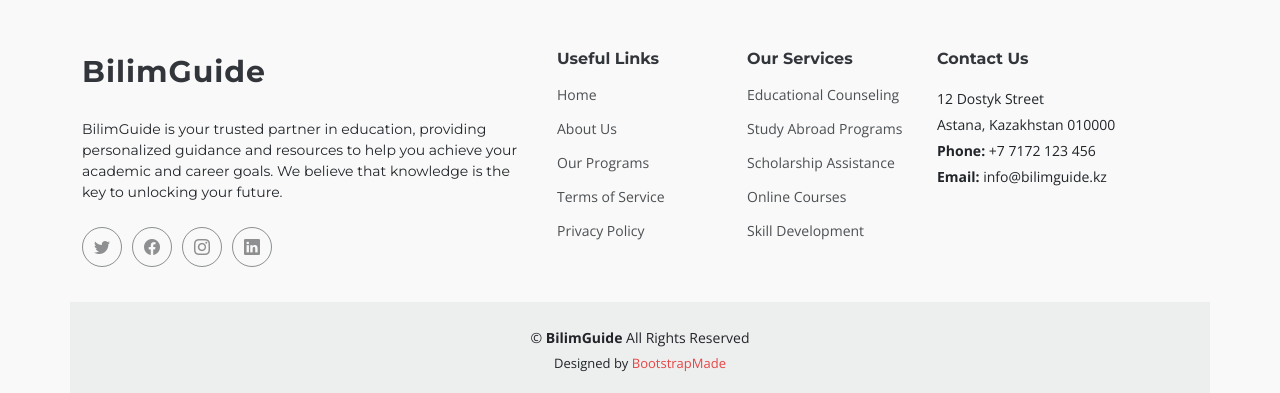
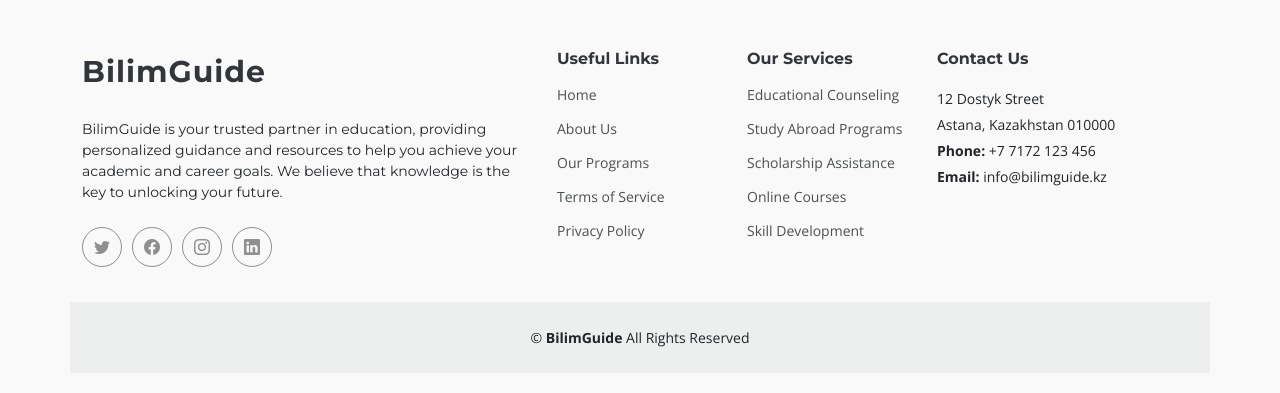
Before and after one commit to Kedzy77/finalproject, a Flask app: page / in a window 1280 px wide. Shown: the part 6107-6500 px from the top of the page. Run offline with Flask 3, Linux system fonts and the light colour scheme; some libraries are stand-ins or nearby versions.

Commit message:
edited the front

```diff
--- a/templates/index.html
+++ b/templates/index.html
@@ -27,13 +27,6 @@
   <!-- Main CSS File -->
   <link href="/static/assets/css/main.css" rel="stylesheet">
 
-  <!-- =======================================================
-  * Template Name: Append
-  * Template URL: https://bootstrapmade.com/append-bootstrap-website-template/
-  * Updated: Aug 07 2024 with Bootstrap v5.3.3
-  * Author: BootstrapMade.com
-  * License: https://bootstrapmade.com/license/
-  ======================================================== -->
 </head>
 
 <body class="index-page">
@@ -591,9 +584,6 @@
 
   <div class="container copyright text-center mt-4">
     <p>© <strong class="sitename">BilimGuide</strong> All Rights Reserved</p>
-    <div class="credits">
-      Designed by <a href="https://bootstrapmade.com/">BootstrapMade</a>
-    </div>
   </div>
 
 </footer>
```
